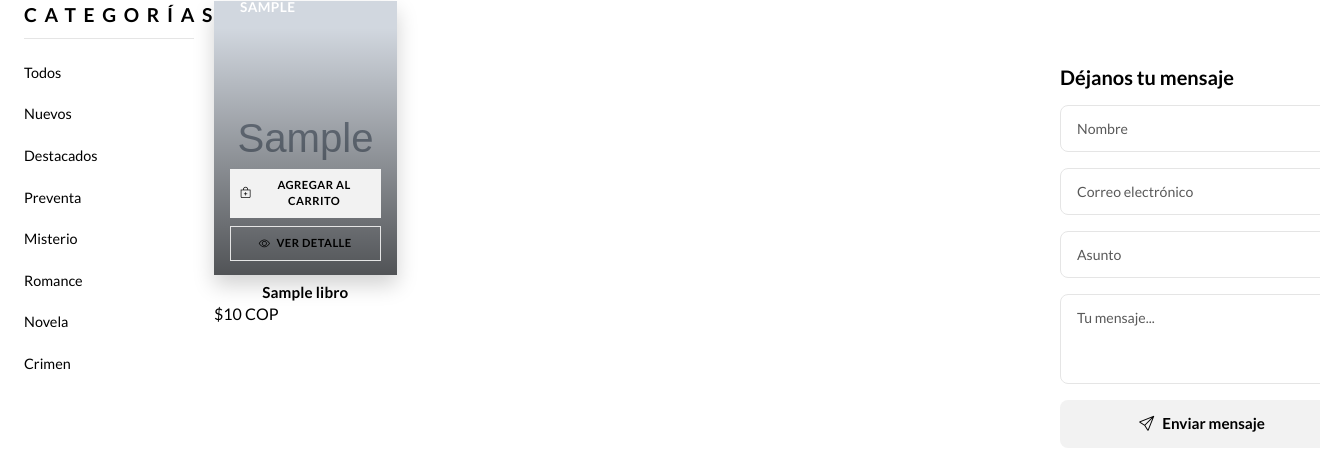
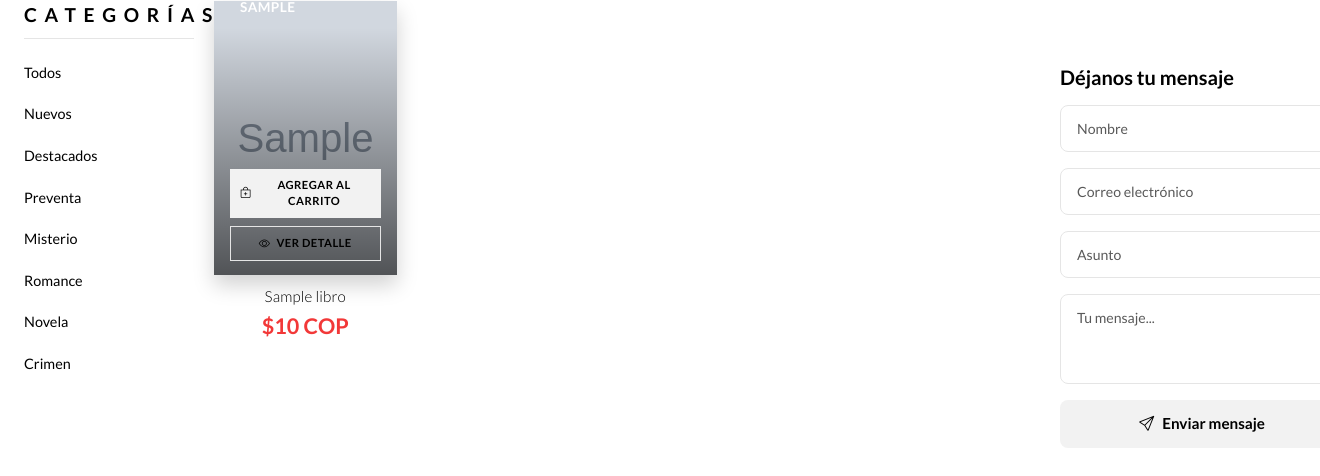
Before and after one commit to albert-amado/Bajo-el-volc-n-ediciones-Django, a Django app: template home/templates/home/index.html in a window 1320 px wide; the page is wider, and only the part inside the window is pictured. Shown: the part 1386-1862 px from the top of that part. Run offline with Django 5.2, Linux system fonts and the light colour scheme; the template is opened without the code that fills it: most values are stand-ins (such as "Sample title", 1, 10 or a date in 2020); grey boxes marked "Sample" are stand-in pictures; some web fonts are replaced.

Commit message:
fix: propiedades de color

```diff
--- a/catalogo/static/catalogo/css/libro_card.css
+++ b/catalogo/static/catalogo/css/libro_card.css
@@ -129,14 +129,14 @@
 }
 
 .libro-card__titulo {
-  font-family: var(--font-body);
-  font-size: 1rem;
-  font-weight: 800;
-  letter-spacing: 0.01em;
-  color: var(--text-heading); /* Ajuste semántico para modo oscuro: contrasta con fondos del sitio */
-  margin: 0.65rem 0 0;
-  line-height: 1.25;
-  text-align: center;
+    font-family: var(--font-body);
+    font-size: 1.4rem;
+    font-weight: 200;
+    letter-spacing: 0.01em;
+    color: var(--text-primary);
+    margin: 0.65rem 0 0;
+    line-height: 1.75;
+    text-align: center;
 }
 
 @media (hover: none), (max-width: 767px) {
@@ -171,3 +171,11 @@
     font-size: 0.95rem;
   }
 }
+.libro-card__precio {
+    font-size: 1.35rem;
+    font-weight: 600;
+    color: var(--pr-gray-1200);
+    text-align: center;
+    margin-left: auto;
+    margin-right: auto;
+}
```
